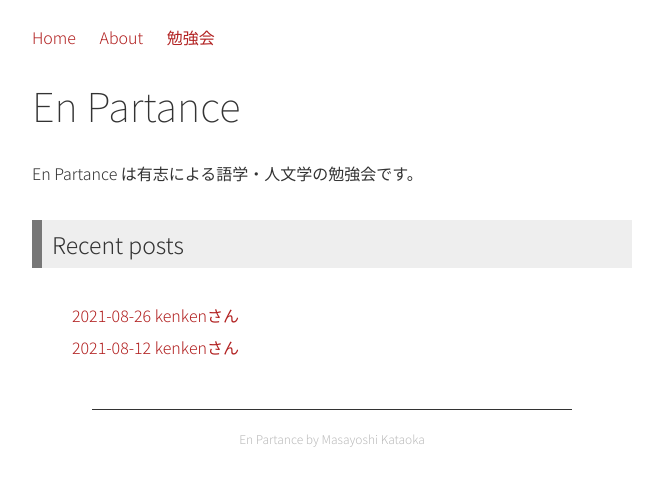
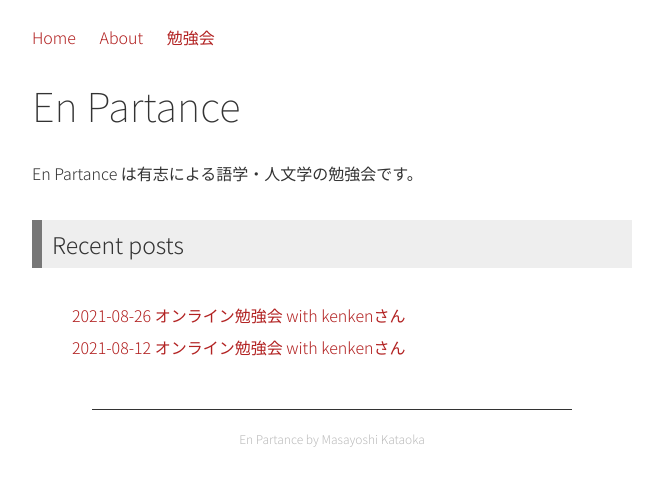
Before and after one commit to mkataoka73/aws_hosted_blog, a Jekyll site: the page built from index.md, in a window 1280 px wide. Shown: the top 486 px of the page, without its empty margins (308-971 px from the left). Built offline with Jekyll 4.4.1, drawn with Linux system fonts in a browser that asks for light colours.

Commit message:
Change post title

```diff
--- a/_posts/2021-08-12-video-meeting-with-ken'ichro.md
+++ b/_posts/2021-08-12-video-meeting-with-ken'ichro.md
@@ -1,6 +1,6 @@
 ---
 layout: post
-title: 2021-08-12 kenkenさん
+title: 2021-08-12 オンライン勉強会 with kenkenさん
 ---
 
 kenkenさんと、横浜散歩、公開性、今村昌弘、地球星人、ギリシャ語、projectについて話しました。
--- a/_posts/2021-08-26-session-log.md
+++ b/_posts/2021-08-26-session-log.md
@@ -1,6 +1,6 @@
 ---
 layout: post
-title: 2021-08-26 kenkenさん
+title: 2021-08-26 オンライン勉強会 with kenkenさん
 ---
 
 冒頭のトピック
```
Also changed, not shown: 3 other files.
